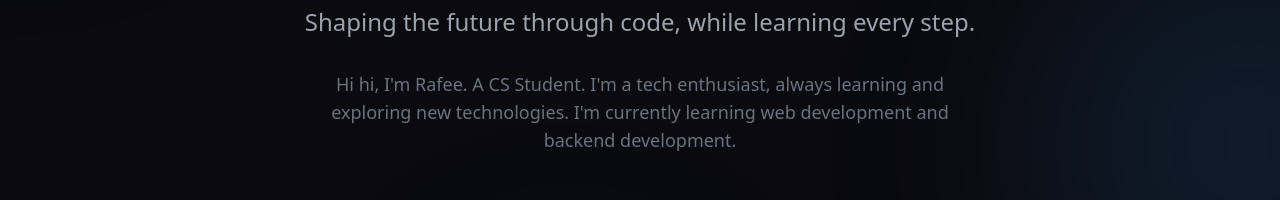
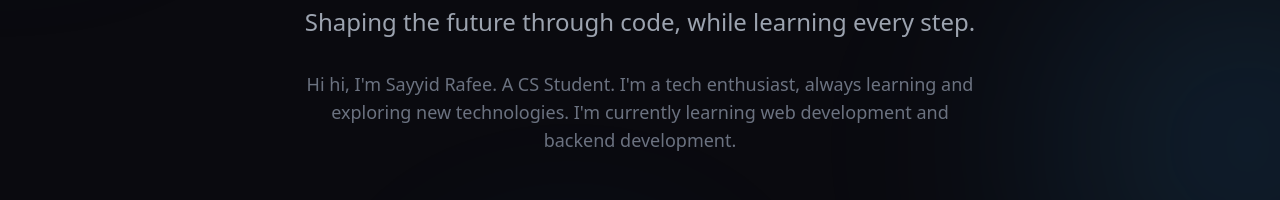
Before and after one commit to sayyidrafeed/portfolio, a Svelte app: page / in a window 1280 px wide. Shown: the part 310-510 px from the top of the page. Built offline with nearby package versions, Linux system fonts and the light colour scheme.

Commit message:
feat: update bio in hero section for clarity and personalization

```diff
--- a/src/features/hero/data.ts
+++ b/src/features/hero/data.ts
@@ -3,7 +3,8 @@ import type { Profile } from '../../shared/types';
 export const heroData: Profile = {
     name: 'Rafee',
     tagline: 'Shaping the future through code, while learning every step.',
-    bio: `Hi hi, I'm Rafee. A CS Student. I'm a tech enthusiast, always learning and exploring new technologies. I'm currently learning web development and backend development.`,
+    bio: `Hi hi, I'm Sayyid Rafee. A CS Student. I'm a tech enthusiast, always learning and exploring new technologies.
+        I'm currently learning web development and backend development.`,
     socialLinks: [
         {
             label: 'GitHub',
```
